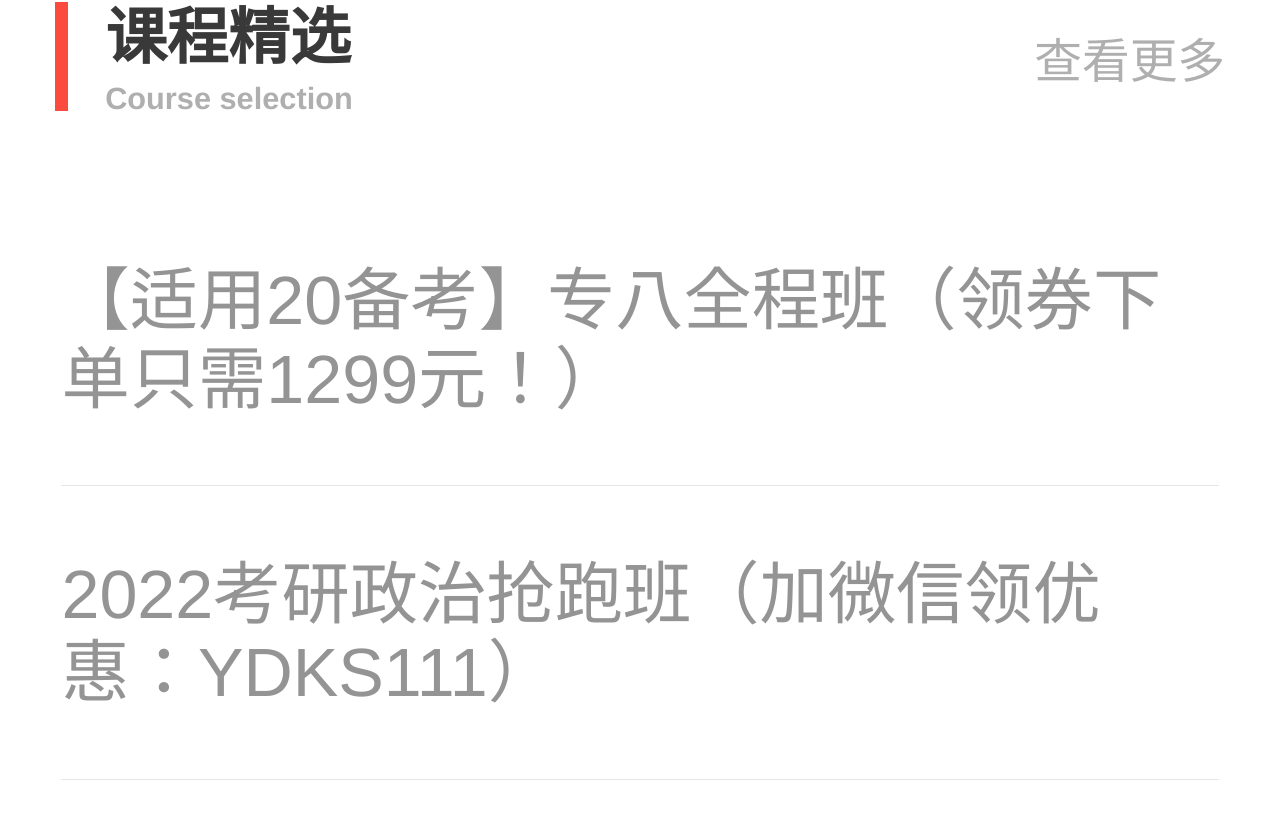
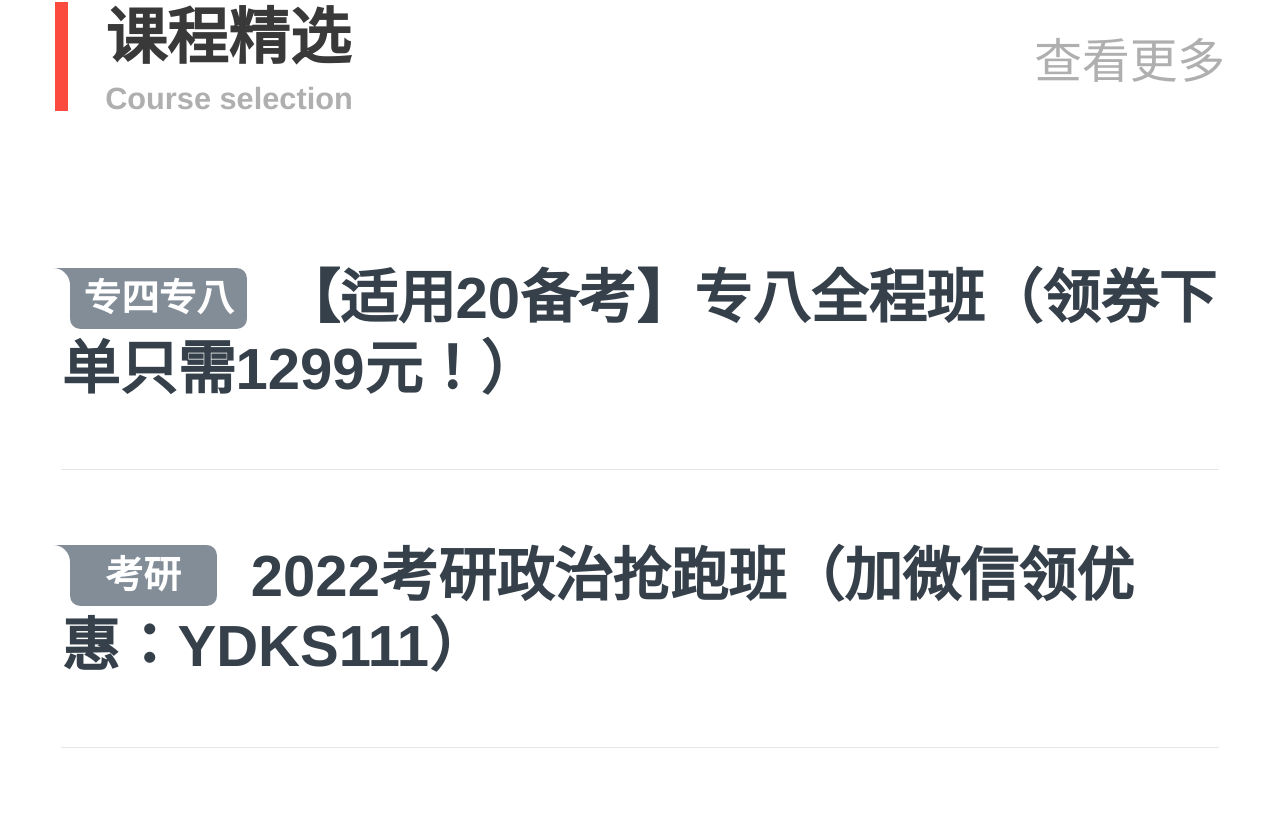
Before and after one commit to LoTwT/next-ykt, a Next.js app: page / in a window 1280 px wide. Shown: the part 1326-2144 px from the top of the page. Built offline with nearby package versions, Linux system fonts and the light colour scheme.

Commit message:
feat(CourseCard): header

```diff
--- a/components/Common/CourseCard.module.css
+++ b/components/Common/CourseCard.module.css
@@ -4,3 +4,50 @@
   padding: 0.4rem 0;
   color: #949494;
 }
+
+.categoryTag {
+  position: relative;
+  display: inline-block;
+  min-width: 0.7rem;
+  height: 0.36rem;
+  padding: 0 0.08rem;
+  margin: 0 0.2rem 0 0.05rem;
+  font-size: 0.22rem;
+  line-height: 0.36rem;
+  color: #fff;
+  text-align: center;
+  background-color: #838d98;
+  border-radius: 0 0.06rem 0.06rem;
+}
+
+.categoryTag::before,
+.categoryTag::after {
+  position: absolute;
+  top: 0;
+  left: -0.1rem;
+  width: 0.1rem;
+  height: 0.1rem;
+  content: '';
+}
+
+/* 正方形 */
+.categoryTag::before {
+  background-color: #838d98;
+}
+
+/* 四分之一圆 */
+.categoryTag::after {
+  background-color: #fff;
+  border-radius: 0 100% 0 0;
+}
+
+.title {
+  font-size: 0.34rem;
+  font-weight: 700;
+  color: #36404a;
+}
+
+.title,
+.categoryTag {
+  vertical-align: middle;
+}
--- a/components/Common/CourseCard.tsx
+++ b/components/Common/CourseCard.tsx
@@ -8,11 +8,17 @@ interface IProps {
 }
 
 const CourseCard = ({ data }: IProps) => {
-  const { courseTitle, id } = data
+  const { courseTitle, id, categoryName } = data
 
   return (
     <Link href="/course/detail/id[]" as={`/course/detail/${id}`} passHref>
-      <a className={`${styles.card} border-b-1px`}>{courseTitle}</a>
+      <a className={`${styles.card} border-b-1px`}>
+        {/* 标题 */}
+        <h5>
+          <span className={styles.categoryTag}>{categoryName}</span>
+          <span className={styles.title}>{courseTitle}</span>
+        </h5>
+      </a>
     </Link>
   )
 }
```
